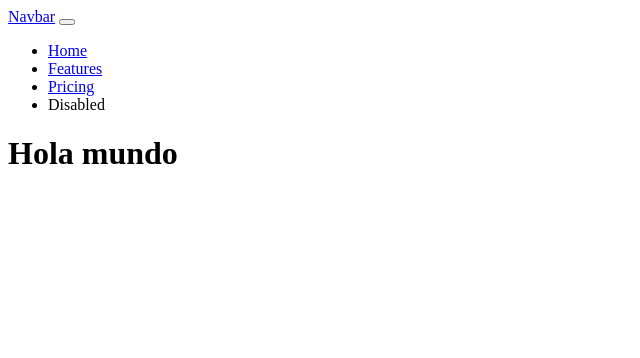
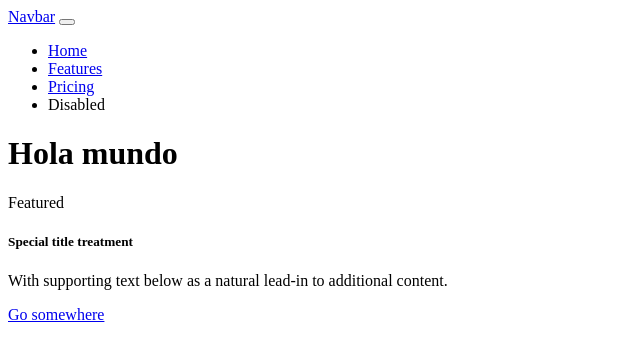
Before and after one commit to alex22bo/git-contribuciones, a plain HTML site: page Alumnos/Luis-Borjas/index.html in a window 1280 px wide. Shown: the whole page, without its empty margins (0-640 px from the left). Drawn offline with Linux system fonts and the light colour scheme.

```diff
--- a/Alumnos/Luis-Borjas/index.html
+++ b/Alumnos/Luis-Borjas/index.html
@@ -31,5 +31,16 @@
     </div>
   </nav>
   <h1>Hola mundo</h1>
+   <!--Footer-->
+  <div class="card">
+    <div class="card-header">
+      Featured
+    </div>
+    <div class="card-body">
+      <h5 class="card-title">Special title treatment</h5>
+      <p class="card-text">With supporting text below as a natural lead-in to additional content.</p>
+      <a href="#" class="btn btn-primary">Go somewhere</a>
+    </div>
+  </div>
 </body>
 </html>
```
